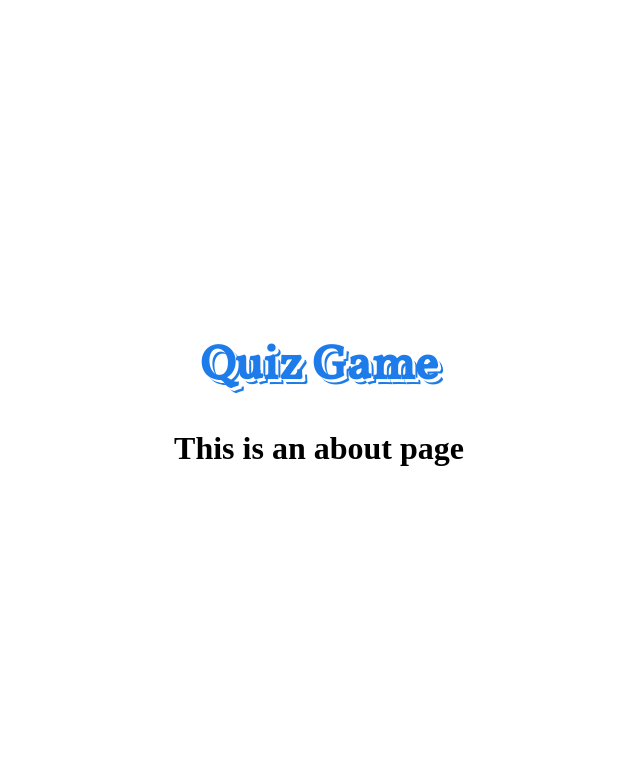
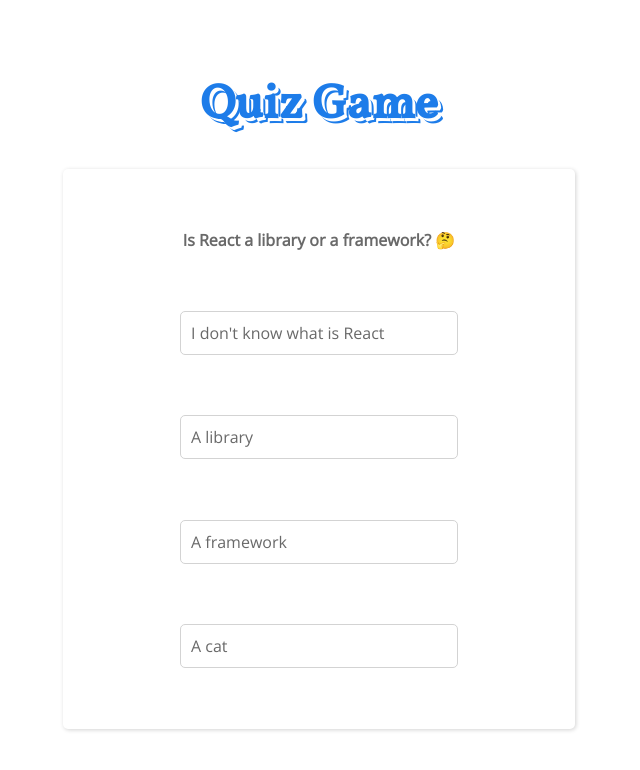
Before and after one commit to lolarufino/quiz-game, a Vue app: page /questions in a window 1280 px wide. Shown: the top 770 px of the page, without its empty margins (321-961 px from the left). Built offline with nearby package versions, Linux system fonts and the light colour scheme.

Commit message:
Create template and CSS for questions component

```diff
--- a/src/views/Questions.vue
+++ b/src/views/Questions.vue
@@ -1,5 +1,112 @@
 <template>
-  <div class="about">
-    <h1>This is an about page</h1>
+  <div class="questions-wrapper">
+    <p class="question-title">{{ questions[0].question }} 🤔</p>
+    <label
+      v-for="(answer, key) in questions[0].answers"
+      :for="key"
+      class="question-container"
+      :class="{
+        'failed-answer': selectedAnswer === key,
+        'correct-answer':
+          key === questions[0].correctAnswer && selectedAnswer !== '',
+      }"
+    >
+      <input
+        type="radio"
+        :id="key"
+        class="hidden"
+        :value="key"
+        @change="answered($event)"
+        :disabled="selectedAnswer !== ''"
+      />
+      {{ answer }}
+    </label>
+    <div v-if="selectedAnswer !== ''">
+      <button class="next-button">Next</button>
+    </div>
   </div>
 </template>
+
+<script lang="ts">
+import { defineComponent } from "vue";
+
+export default defineComponent({
+  name: "Questions",
+  methods: {
+    answered(event: any) {
+      this.selectedAnswer = event.target.value;
+      console.log(this.selectedAnswer);
+    },
+  },
+  data() {
+    return {
+      index: 0,
+      selectedAnswer: "",
+      questions: [
+        {
+          question: "Is React a library or a framework?",
+          answers: {
+            option1: "I don't know what is React",
+            option2: "A library",
+            option3: "A framework",
+            option4: "A cat",
+          },
+          correctAnswer: "option2",
+        },
+        {
+          question: "What is the best framework in the world",
+          answers: {
+            option1: "React",
+            option2: "Vue",
+            option3: "Angular",
+            option4: "Next",
+          },
+          correctAnswer: "option2",
+        },
+      ],
+    };
+  },
+});
+</script>
+
+
+<style lang="scss">
+@import "../styles/variables.scss";
+.questions-wrapper {
+  width: 40vw;
+  height: 70vh;
+  box-shadow: 1px 1px 4px lightgray;
+  border-radius: 5px;
+  display: flex;
+  flex-direction: column;
+  align-items: center;
+  justify-content: space-evenly;
+  font-family: $bodyfont;
+  color: dimgray;
+  .question-title {
+    font-weight: 800;
+  }
+  .question-container {
+    width: 20vw;
+    border: 1px solid lightgray;
+    border-radius: 5px;
+    padding: 10px;
+    .hidden {
+      display: none;
+    }
+  }
+  .next-button {
+    color: white;
+    background-color: $maincolor;
+    border: none;
+    border-radius: 5px;
+    padding: 10px;
+  }
+}
+.correct-answer {
+  background-color: lightgreen;
+}
+.failed-answer {
+  background-color: rgb(245, 131, 131);
+}
+</style>
```
